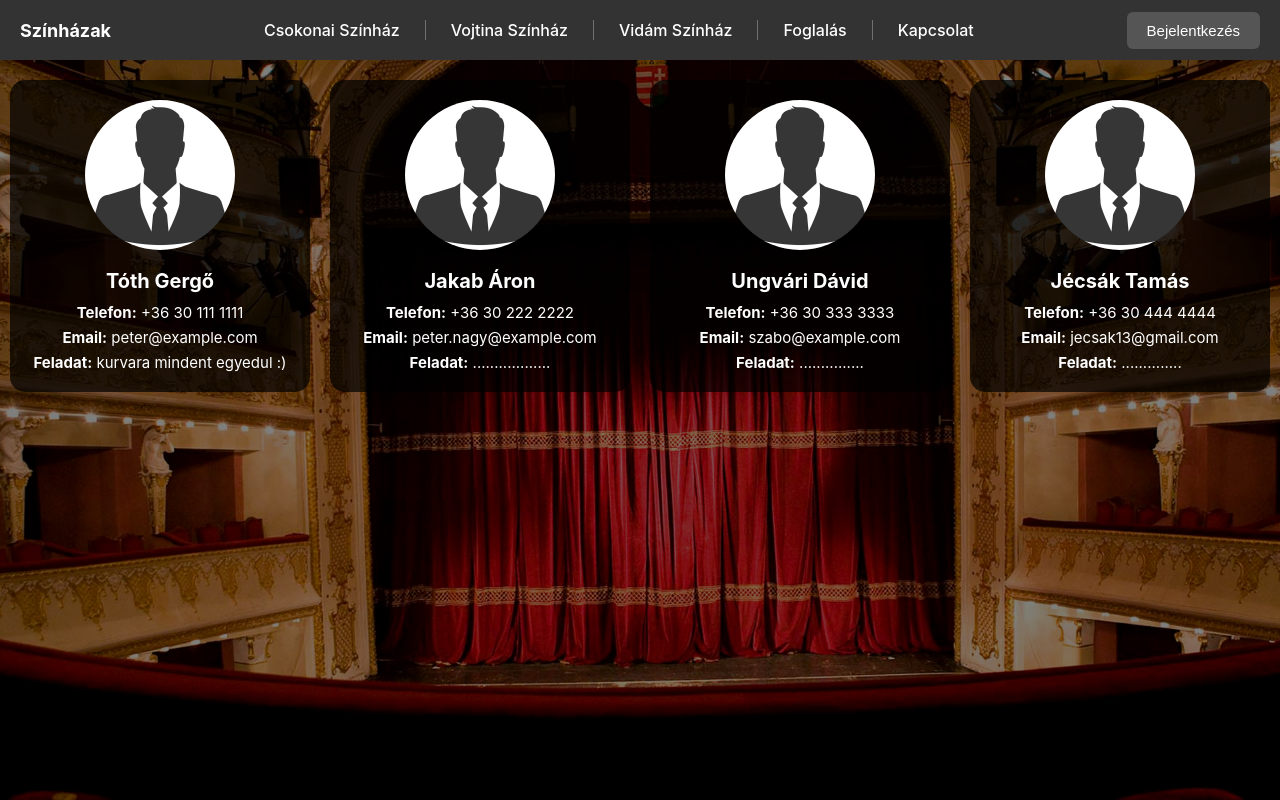
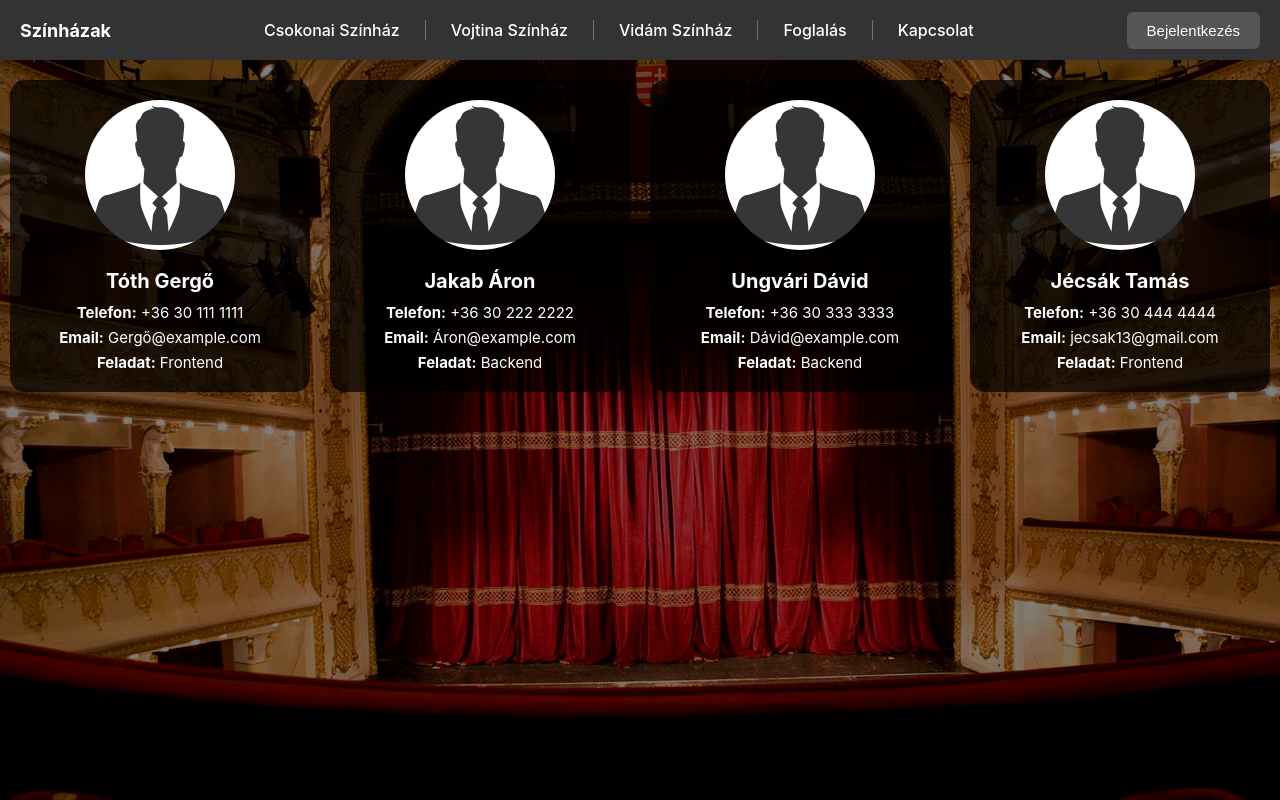
Before and after one commit to Hatdeenfiuvagyok/Szoft_Szinhaz, a React (Create React App) app in the folder frontend/: page /kapcsolat in a window 1280 px wide. Built offline with nearby package versions, Linux system fonts and the light colour scheme.

Commit message:
Frontend apróságok

```diff
--- a/frontend/src/pages/KapcsolatPage.js
+++ b/frontend/src/pages/KapcsolatPage.js
@@ -8,29 +8,29 @@ export default function KapcsolatPage() {
             img: member1Img,
             name: 'Tóth Gergő',
             phone: '+36 30 111 1111',
-            email: 'peter@example.com',
-            role: 'kurvara mindent egyedul :)',
+            email: 'Gergő@example.com',
+            role: 'Frontend',
         },
         {
             img: member1Img,
             name: 'Jakab Áron',
             phone: '+36 30 222 2222',
-            email: 'peter.nagy@example.com',
-            role: '..................',
+            email: 'Áron@example.com',
+            role: 'Backend',
         },
         {
             img: member1Img,
             name: 'Ungvári Dávid',
             phone: '+36 30 333 3333',
-            email: 'szabo@example.com',
-            role: '...............',
+            email: 'Dávid@example.com',
+            role: 'Backend',
         },
         {
             img: member1Img,
             name: 'Jécsák Tamás',
             phone: '+36 30 444 4444',
             email: 'jecsak13@gmail.com',
-            role: '..............',
+            role: 'Frontend',
         },
     ];
 
```
Also changed, not shown: 1 other file (tests, documents, lock files or other folders).
